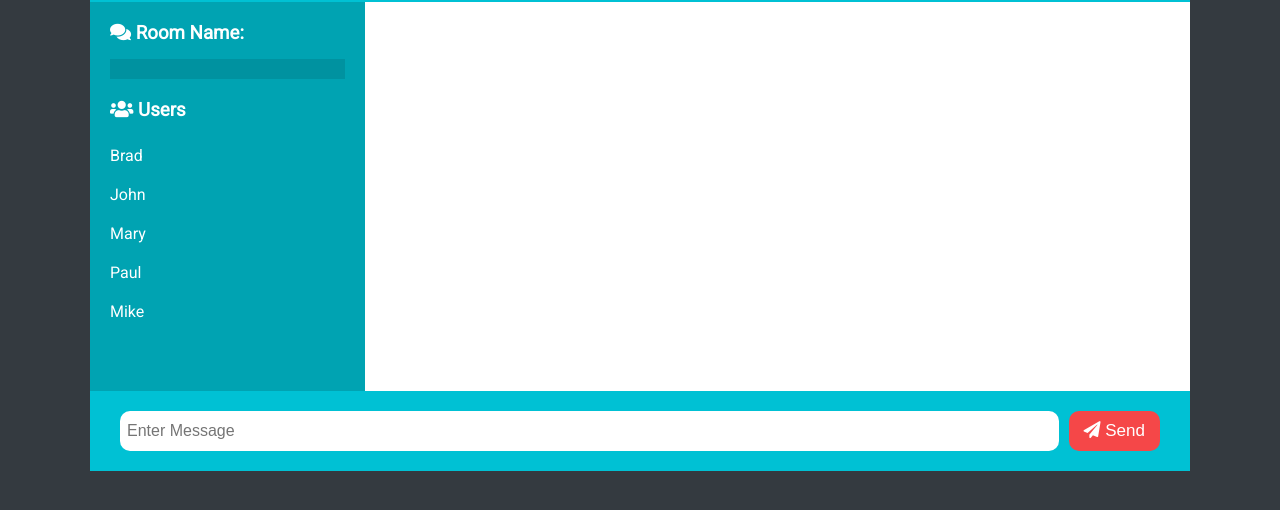
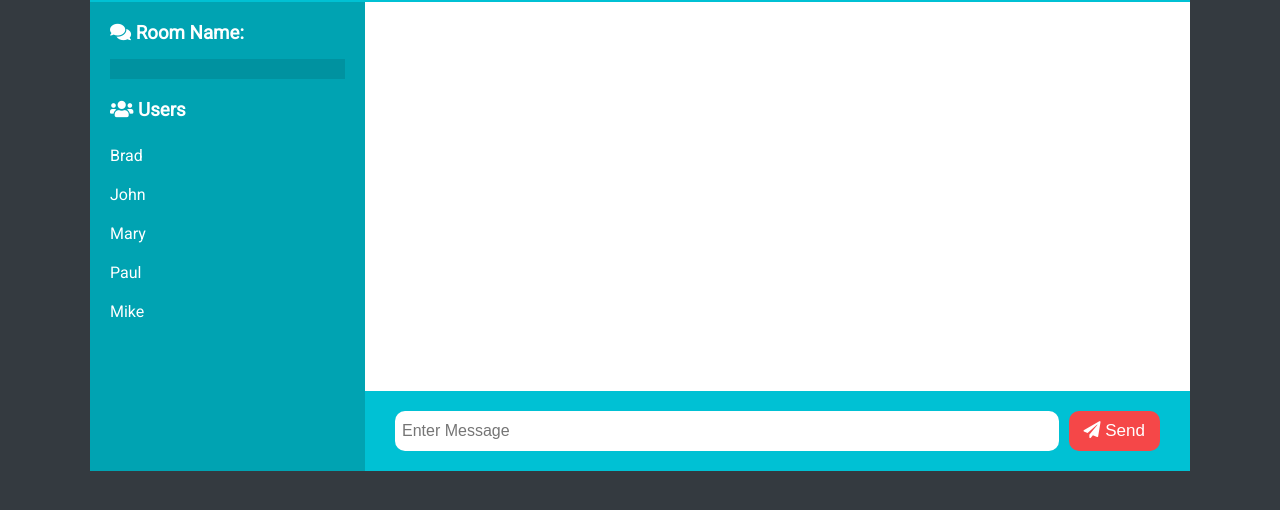
Before and after one commit to jolenechong/ChatHealth, a website: page public/chat.html in a window 1280 px wide. Shown: the part 98-608 px from the top of the page. Drawn offline with nearby package versions, Linux system fonts and the light colour scheme; no server answers.

Commit message:
updating html for css (sidebar)

```diff
--- a/public/chat.html
+++ b/public/chat.html
@@ -34,6 +34,9 @@
         <div class="chat-messages">
         </div>
       </main>
+
+      <div id='chatBox'>
+        <div id=divStyle></div>
         <div class="chat-form-container">
           <form id="chat-form">
             <input
@@ -48,6 +51,8 @@
         </div>
       </div>
 
+    </div>
+
     <script
       src="https://cdnjs.cloudflare.com/ajax/libs/qs/6.9.2/qs.min.js"
       integrity="sha256-TDxXjkAUay70ae/QJBEpGKkpVslXaHHayklIVglFRT4="
```
Lines whose indentation alone changed are shown as unchanged.
